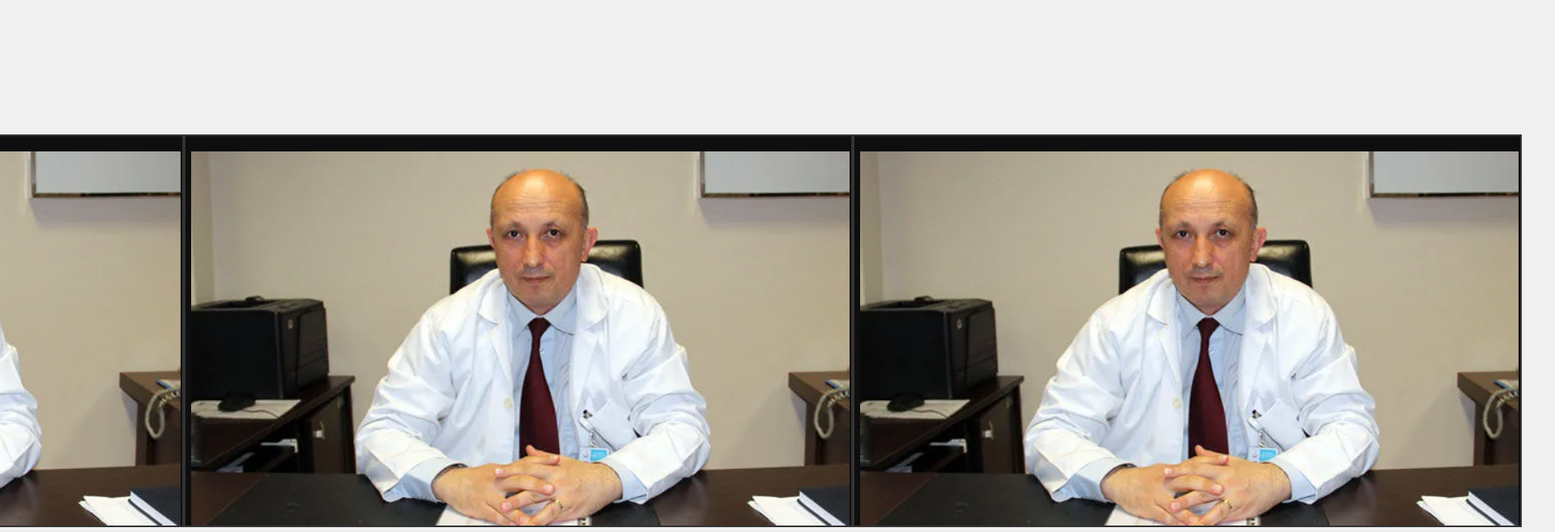
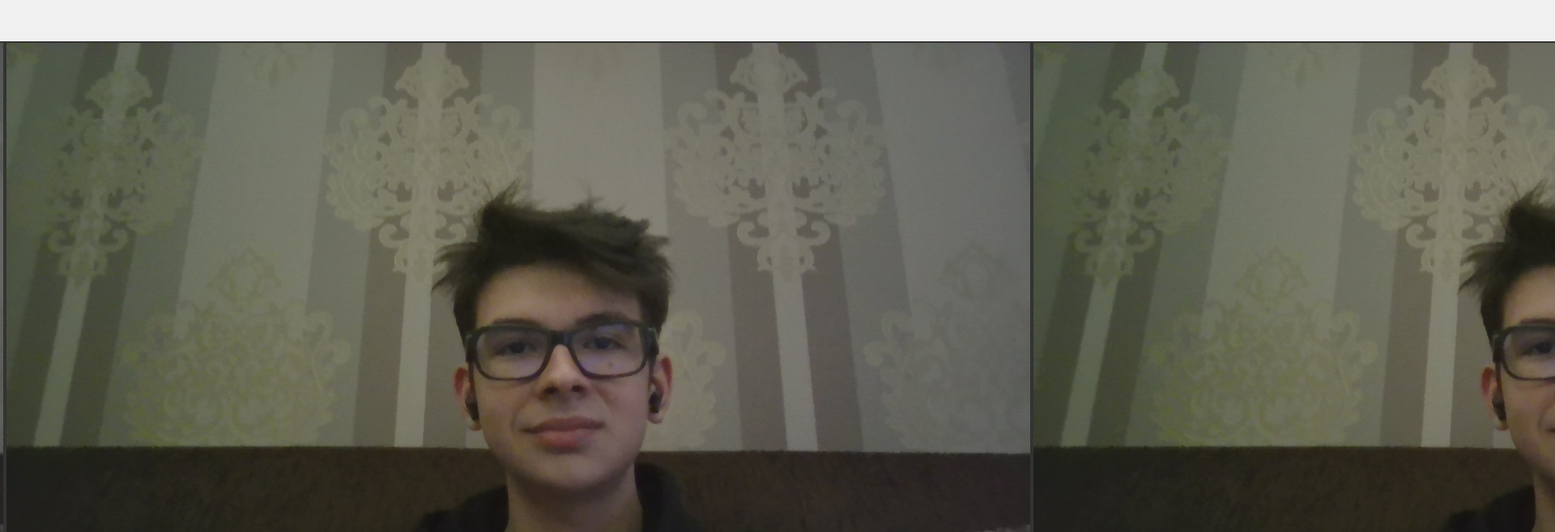
Before and after one commit to priz00/Fotodeneme, a plain HTML site: page index.html in a window 1280 px wide. Shown: the top 657 px of the page at 81% size, 1920 px wide, since content can reach past the window. Drawn offline with Linux system fonts and the light colour scheme.

Commit message:
Update index.html

```diff
--- a/index.html
+++ b/index.html
@@ -20,8 +20,8 @@
     </style>
 </head>
 <body>
-    <img src="Ekran görüntüsü 2025-02-18 192256.png" alt="Görsel Açıklaması">
-    <img src="Ekran görüntüsü 2025-02-18 192256.png" alt="Görsel Açıklaması">
-    <img src="Ekran görüntüsü 2025-02-18 192256.png" alt="Görsel Açıklaması">
+    <img src="Egehanyüztanima.jpg" alt="Görsel Açıklaması">
+    <img src="Egehanyüztanima.jpg" alt="Görsel Açıklaması">
+    <img src="Egehanyüztanima.jpg" alt="Görsel Açıklaması">
 </body>
 </html>
```
